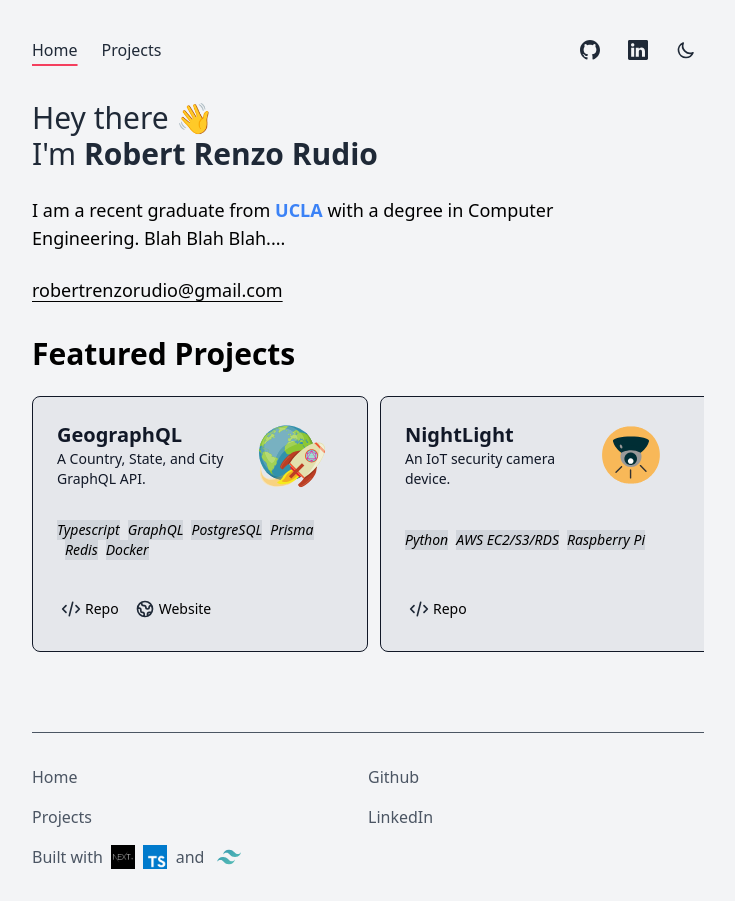
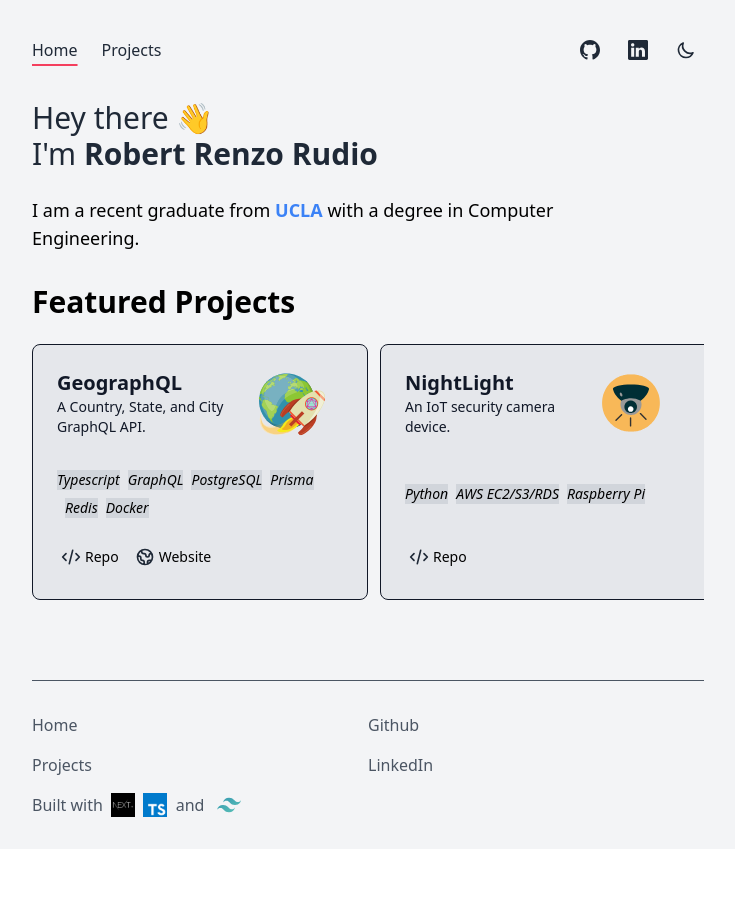
Before and after one commit to robertrenzorudio/robertrenzo.rudio.dev, a Next.js app: page / in a window 1280 px wide. Shown: the whole page, without its empty margins (272-1007 px from the left). After the commit the page ends 849 px from the top, so only its background shows below. Built offline with nearby package versions, Linux system fonts and the light colour scheme.

Commit message:
Add margin on ProjectCard

```diff
--- a/components/Intro.tsx
+++ b/components/Intro.tsx
@@ -21,12 +21,8 @@ const Intro = (props: Props) => {
           >
             UCLA
           </a>{' '}
-          with a degree in Computer Engineering. Blah Blah Blah....
+          with a degree in Computer Engineering.
         </p>
-
-        <h5 className="text-lg underline underline-offset-4 font-light">
-          robertrenzorudio@gmail.com
-        </h5>
       </div>
     </div>
   );
--- a/components/ProjectCard.tsx
+++ b/components/ProjectCard.tsx
@@ -45,7 +45,7 @@ const ProjectCard = ({
 }: ProjectCardProps) => {
   return (
     <div className="flex flex-col bg-gray-200 dark:bg-gray-900 p-6 border border-gray-900 dark:border-gray-100 rounded-lg  md:w-1/2 md:h-64 flex-none justify-between">
-      <div className="flex flex-row justify-between overflow-hidden">
+      <div className="flex flex-row justify-between overflow-hidden mb-3">
         <div>
           <h5 className="text-xl font-bold text-gray-900 dark:text-gray-100">
             {name}
@@ -59,11 +59,11 @@ const ProjectCard = ({
           <Image src={imgSrc} alt={imgAlt} layout="fill" />
         </div>
       </div>
-      <div className="flex flex-row space-x-2 overflow-auto md:mt-0 mt-3 flex-wrap space-between">
+      <div className="flex space-x-2 overflow-auto flex-wrap space-between -mt-2">
         {techStack.map((tech) => (
           <h5
             key={tech}
-            className="bg-gray-300 dark:bg-gray-800 italic text-sm"
+            className="bg-gray-300 dark:bg-gray-800 italic text-sm mt-2"
           >
             {tech}
           </h5>
```
